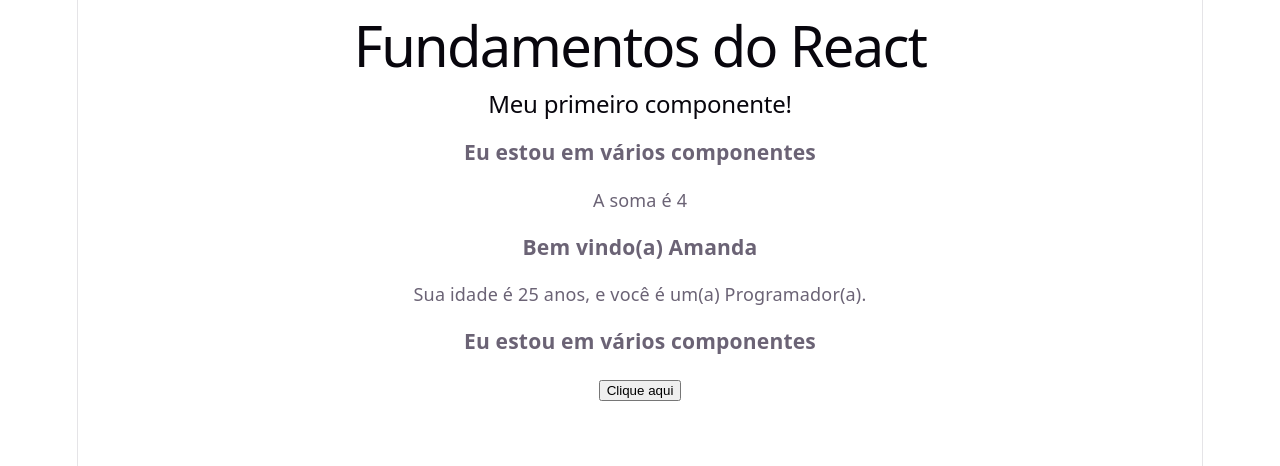
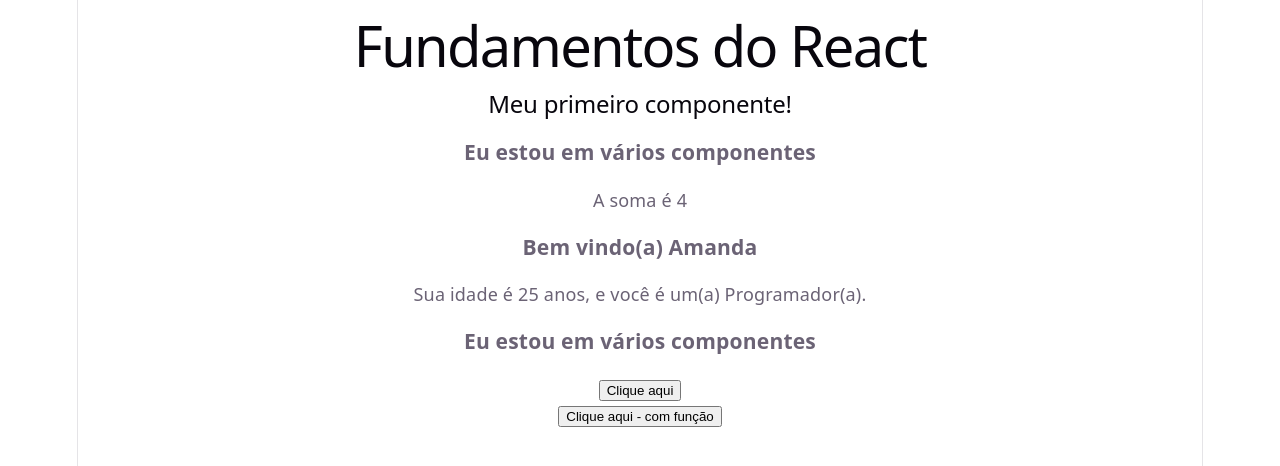
Before and after one commit to AmandaVoigt/frontend-horadecodar-udemy, a React (Vite) app in the folder 34_fundamentosReact/fundamentos/: page / in a window 1280 px wide. Shown: the top 466 px of the page. Built offline with nearby package versions, Linux system fonts and the light colour scheme.

Commit message:
event with function

```diff
--- a/34_fundamentosReact/fundamentos/src/components/Events.jsx
+++ b/34_fundamentosReact/fundamentos/src/components/Events.jsx
@@ -1,12 +1,22 @@
-// 6 - eventos
-import React from 'react'
+import React from "react";
 
 const Events = () => {
+  const handleClique = (e) => {
+    console.log(e);
+    console.log("Executou");
+  };
+
   return (
     <div>
-      <button onClick={() => console.log("Testando um evento")}>
+      <div>
+        <button onClick={() => console.log("Testando um evento")}>
         Clique aqui
       </button>
+      </div>
+      {/* 7 - evento com função */}
+      <div>
+        <button onClick={handleClique}>Clique aqui - com função</button>
+      </div>
     </div>
   );
 };
```
